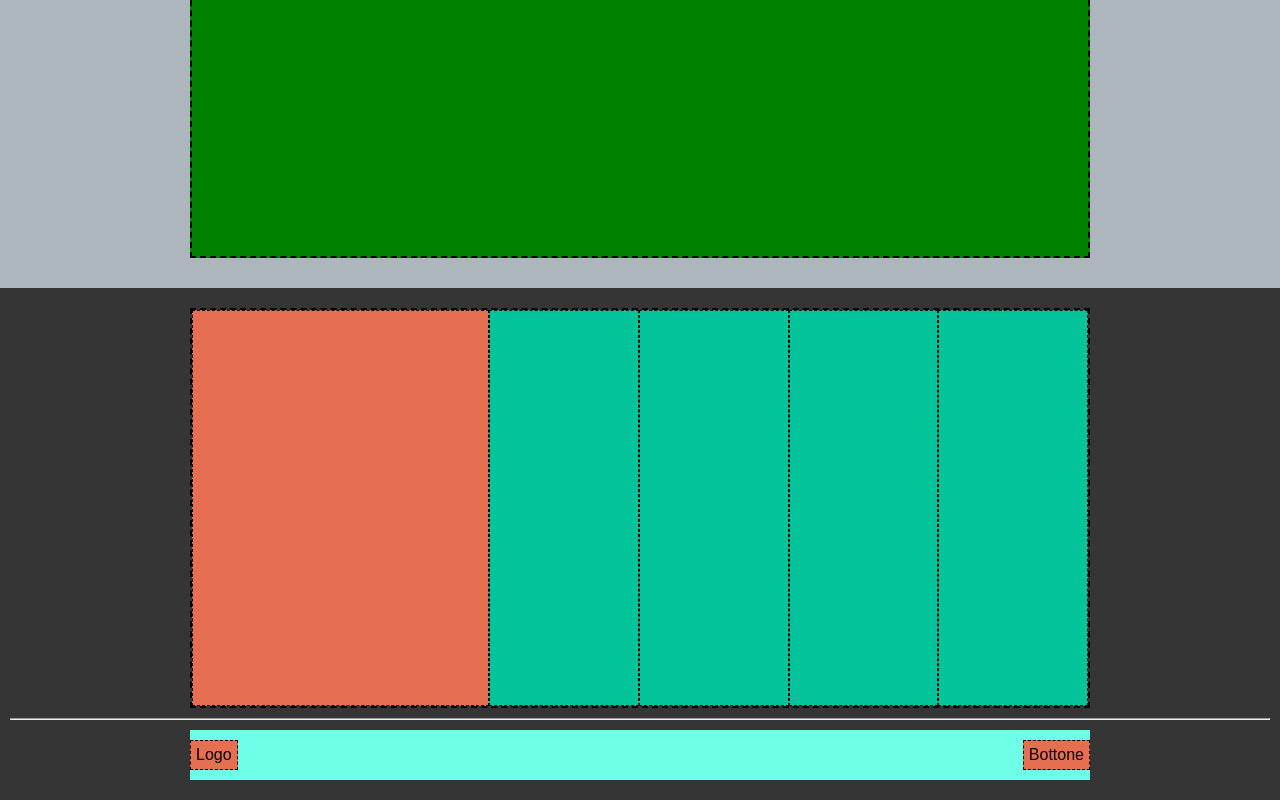
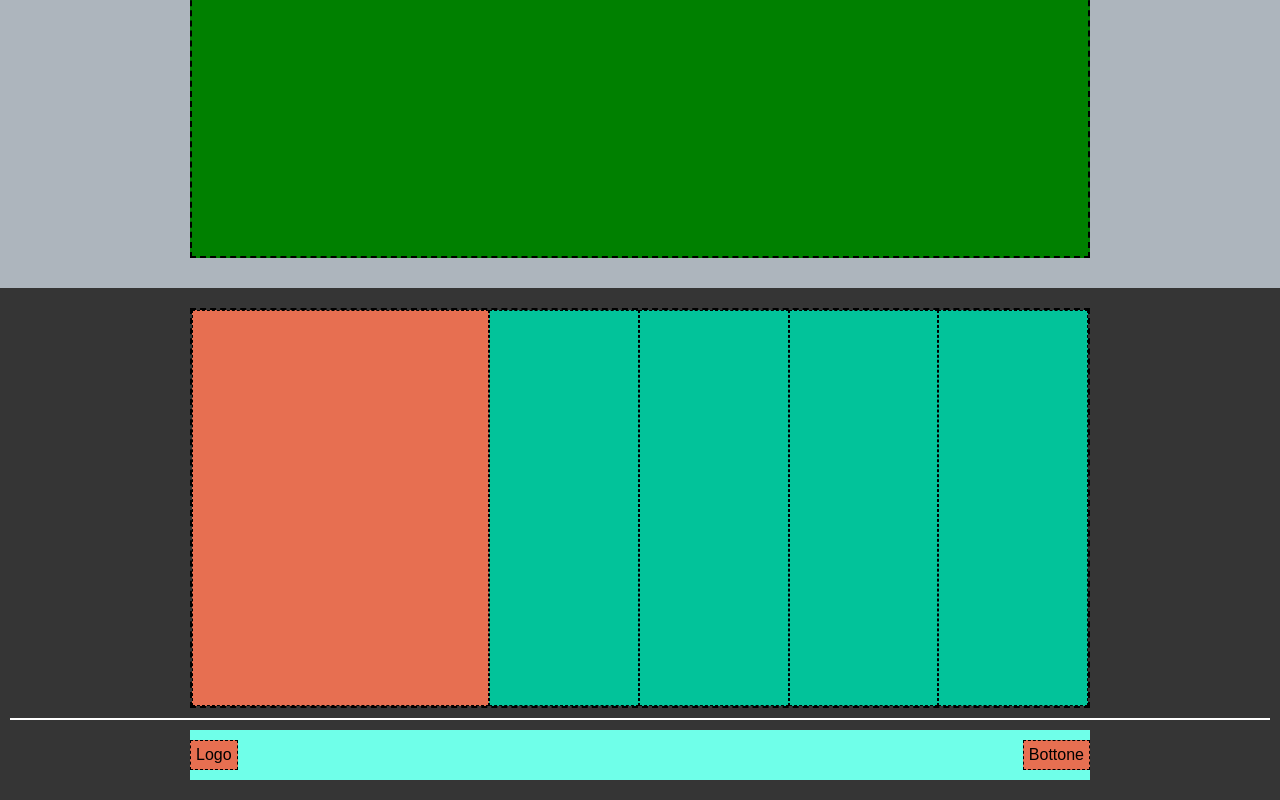
Before and after one commit to fracs31/htmlcss-struttura-discord, a plain HTML site: page index.html in a window 1280 px wide. Shown: the part 2202-3002 px from the top of the page. Drawn offline with Linux system fonts and the light colour scheme.

Commit message:
FIX hr in the css

```diff
--- a/css/style.css
+++ b/css/style.css
@@ -125,7 +125,7 @@ footer section {
 
 /* Linea presente nel footer */
 footer hr {
-    color: white;
+    border: 1px solid white;
 }
 
 /* Righe presenti nel footer */
```
